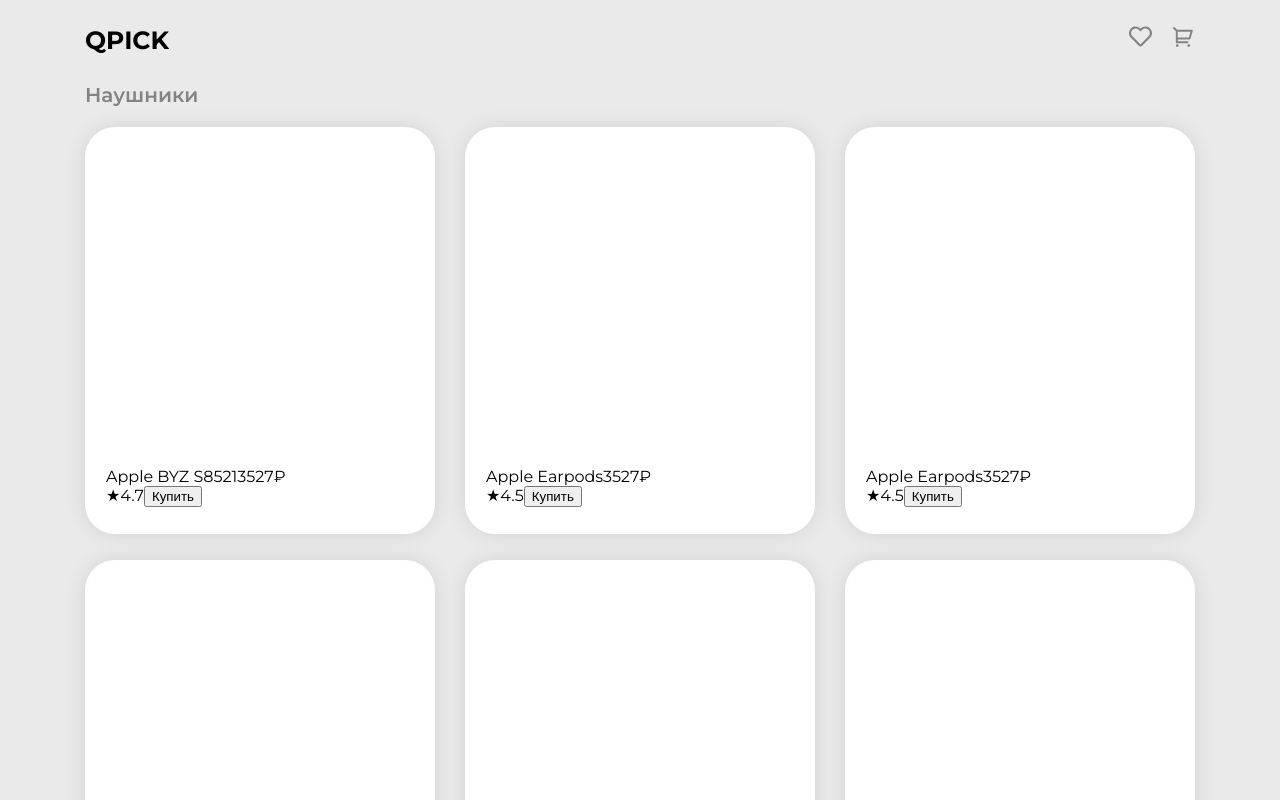
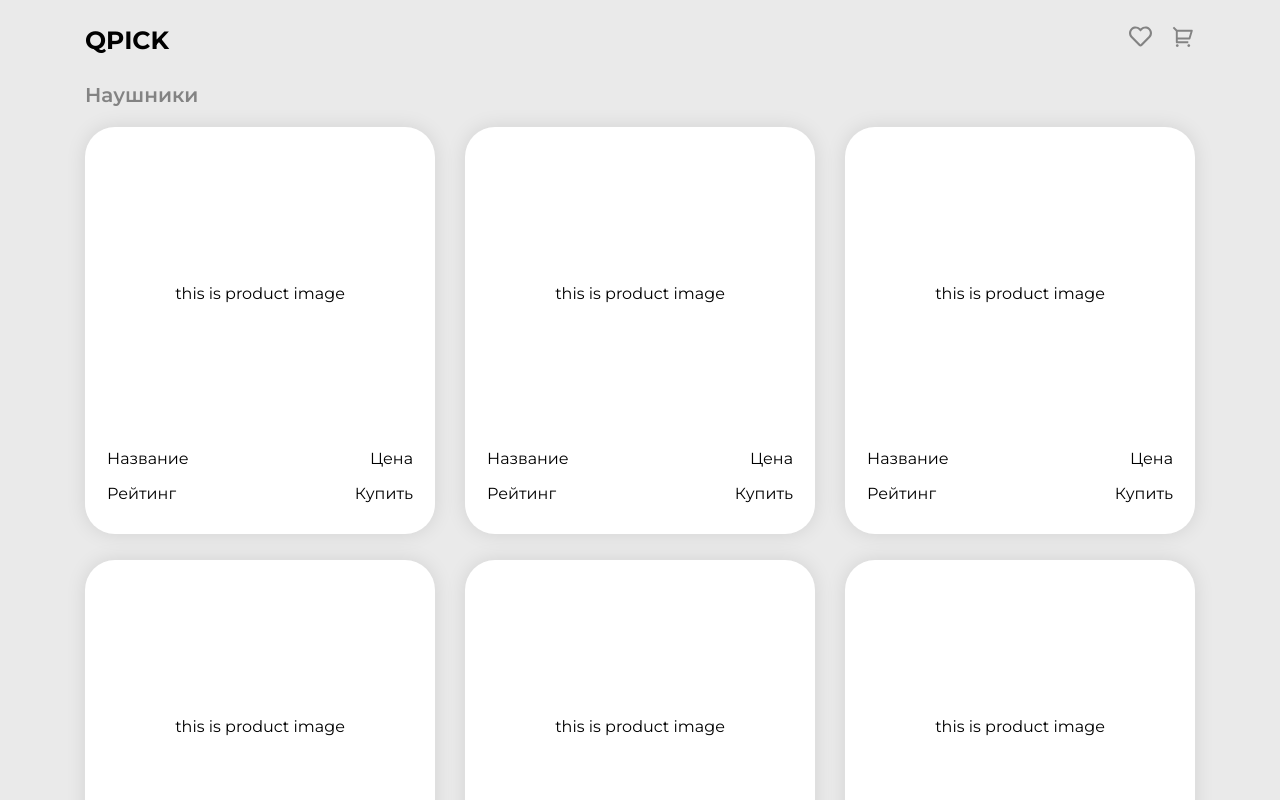
Before and after one commit to equestriann/neo-project, a React (Vite) app: page /main in a window 1280 px wide. Shown: the top 800 px of the page. Built offline with nearby package versions, Linux system fonts and the light colour scheme.

Commit message:
main-page draft done

```diff
--- a/src/components/Goods.jsx
+++ b/src/components/Goods.jsx
@@ -9,18 +9,19 @@
     }
 
     return (
-        <div className="good">
-            {/*<img src={good.picture} alt=""/>*/}
-            <div className="good-details">
-                <p>
-                    {good.title}
-                    <span className="good-price">{good.price}₽</span>
-                </p>
-                <p>
-                    <span className="star">&#9733;</span>
-                    {good.rating}
-                    <button className="buy-button" onClick={handleBuyClick}>Купить</button>
-                </p>
+        <div className="product-card">
+            <div className="product-image">
+                <span>this is product image</span>
+            </div>
+            <div className="product-info">
+                <div className="left-column">
+                    <p id="prod-title">Название</p>
+                    <p id="prod-rating">Рейтинг</p>
+                </div>
+                <div className="right-column">
+                    <p>Цена</p>
+                    <p>Купить</p>
+                </div>
             </div>
         </div>
     )
--- a/src/index.css
+++ b/src/index.css
@@ -79,15 +79,16 @@
     /*margin-bottom: 21px;*/
 }
 
-main p {
-    margin: 0;
-}
+/*main p {*/
+/*    margin: 0;*/
+/*}*/
 
-main .category-name {
+main h3 {
     padding-bottom: 20px;
     font-weight: 600;
     font-size: 20px;
     color: #838383;
+    margin: 0;
 }
 
 main .category-content {
@@ -96,26 +97,40 @@
     justify-content: space-between;
 }
 
-main .good {
+main .product-card {
     display: flex;
     flex-direction: column;
-    justify-content: flex-end;
-    align-items: flex-start;
+    justify-content: center;
+    /*align-items: flex-start;*/
     background-color: #FFFFFF;
     border-radius: 30px;
-    width: 350px;
-    height: 407px;
+    width: 306px;
+    height: 353px;
     margin-bottom: 26px;
     box-shadow: 0 0 20px 0 #0000001A;
-;
+    padding: 27px 22px;
 }
 
-main .good-details {
-    /*Допустим ...*/
-    padding-bottom: 27px;
-    padding-top: 27px;
-    padding-left: 21px;
+main .product-image {
+    flex: 1;
+    display: flex;
+    justify-content: center;
+    align-items: center;
 }
+
+main .product-info {
+    height: 74px;
+    justify-self: flex-end;
+    display: flex;
+    flex-wrap: wrap;
+    justify-content: space-between;
+}
+
+main .product-info .right-column {
+    text-align: right;
+}
+
+
 
 /*--------------------FOOTER----------------------*/
 
--- a/src/routes/main-page.jsx
+++ b/src/routes/main-page.jsx
@@ -6,14 +6,14 @@
 
     return (
         <main>
-            <p className="category-name"> Наушники </p>
+            <h3> Наушники </h3>
             <div className="category-content">
                 {wired.map(good =>
                     <Goods good={good} key={good.id} addToCart={addToCart}/>)}
                 {wired.map(good =>
                     <Goods good={good} key={good.id} addToCart={addToCart}/>)}
             </div>
-            <p className="category-name"> Беспроводные наушники </p>
+            <h3> Беспроводные наушники </h3>
             <div className="category-content">
                 {wireless.map(good =>
                     <Goods good={good} key={good.id} addToCart={addToCart}/>)}
```
